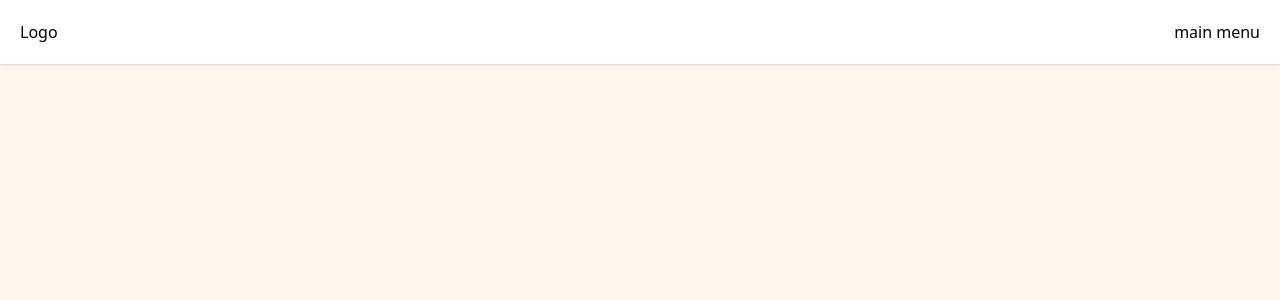
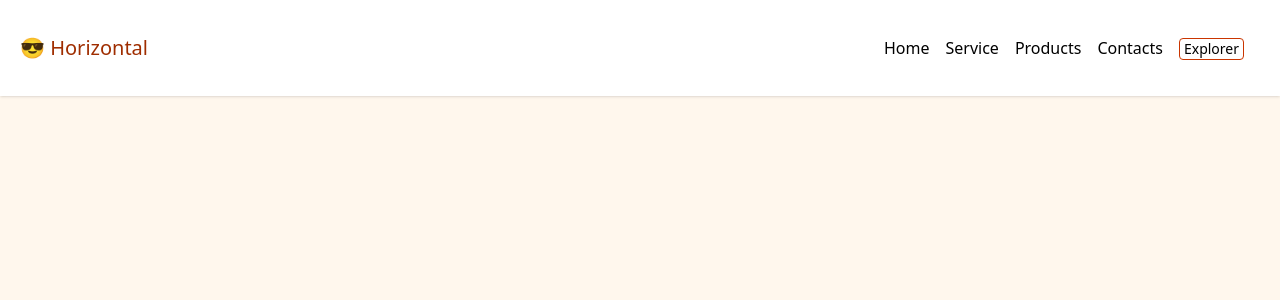
Before and after one commit to MOTANAFI/tailwindcssv4, a React (Vite) app: page / in a window 1280 px wide. Shown: the top 300 px of the page. Built offline with nearby package versions, Linux system fonts and the light colour scheme.

Commit message:
built interactive horizontal menu

```diff
--- a/package.json
+++ b/package.json
@@ -13,6 +13,7 @@
     "@tailwindcss/vite": "^4.1.10",
     "react": "^19.1.0",
     "react-dom": "^19.1.0",
+    "react-icons": "^5.5.0",
     "tailwindcss": "^4.1.10"
   },
   "devDependencies": {
--- a/src/Nav.tsx
+++ b/src/Nav.tsx
@@ -1,10 +1,34 @@
+import { useState } from "react";
+import { CiMenuFries } from "react-icons/ci";
+import { MdOutlineRestaurantMenu } from "react-icons/md";
 
 
 export default function Nav() {
+    const [show, setShow] = useState(false);
+    function handleClick() {
+        setShow(!show);
+    }
   return (
-    <nav className="bg-white p-5 shadow flex items-center justify-between">
-        <div className="text-black">Logo</div>
-        <div className="text-black">main menu</div>
+    <nav className="bg-white p-5 shadow flex items-center justify-between relative">
+        {/* LOGO */}
+        <div className=" text-xl text-orange-800"><span>😎 Horizontal</span></div>
+
+            <ul className={`text-black flex flex-col md:flex-row space-y-5 md:space-y-0 md:space-x-4
+             absolute top-[70px] p-4 left-0 bg-white w-full md:static shadow md:shadow-none rounded-b-xl md:w-auto md:opacity-100   duration-300 ease-in-out ${show ? 'opacity-100 z-10 pointer-events-auto': 'opacity-0 z-[-1] pointer-events-none'}  md:opacity-100 md:z-auto md:pointer-events-auto`}>
+                <li className="group"><a href="#" className="group-hover:text-orange-500">Home</a></li>
+                <li className="group"><a href="#" className="group-hover:text-orange-500">Service</a></li>
+                <li className="group"><a href="#" className="group-hover:text-orange-500">Products</a></li>
+                <li className="group"><a href="#" className="group-hover:text-orange-500">Contacts</a></li>
+                <li>
+                    <button className="border border-orange-700 rounded px-1 py-2 md:py-0 w-full text-sm hover:text-orange-700 hover:bg-red-50">Explorer</button>
+                </li>
+            </ul>
+
+            {/* Menu icon */}
+             <div className="md:hidden cursor-pointer text-2xl" onClick={handleClick}>
+                {show ? <MdOutlineRestaurantMenu /> : <CiMenuFries />}
+            </div>
+
 
     </nav>
   )
```
Also changed, not shown: 1 other file (tests, documents, lock files or other folders).
